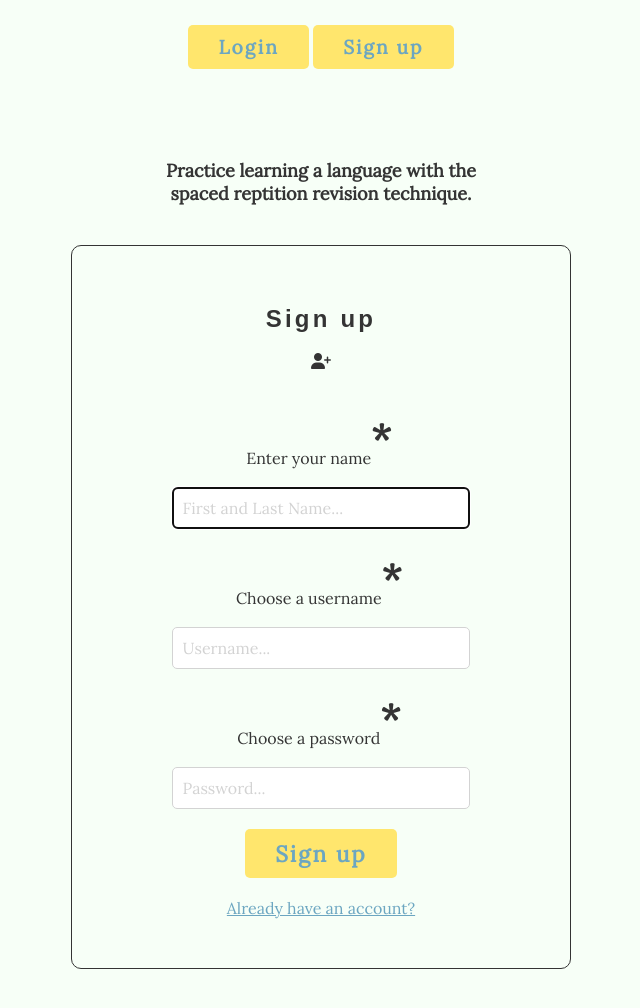
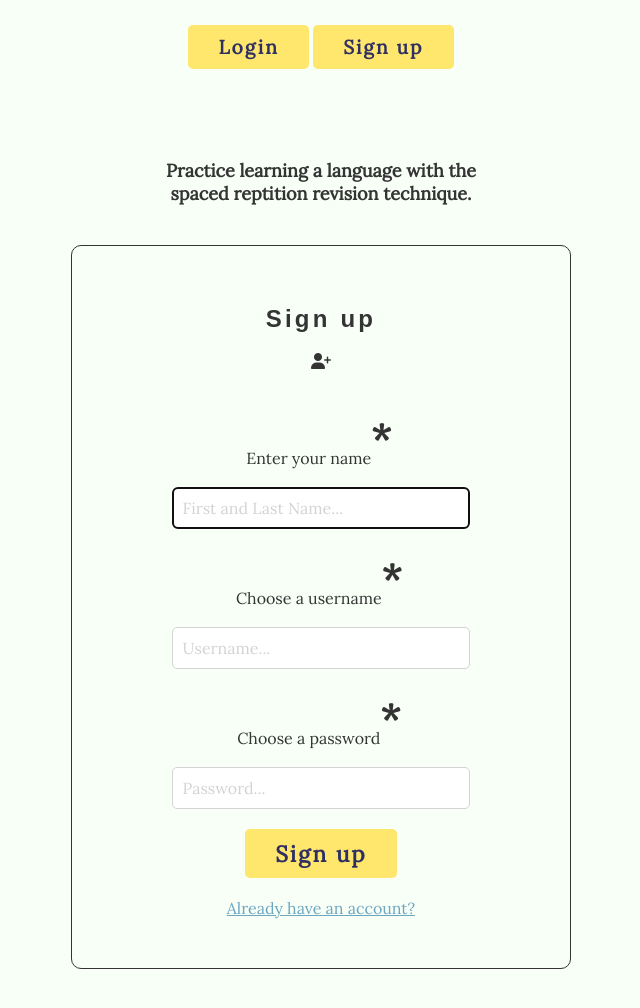
Before and after one commit to thinkful-ei-narwhal/Spaced-Repetition-client-Joseph-Daniel, a React app: page /register in a window 1280 px wide. Shown: the part 218-1226 px from the top of the page, without its empty margins (319-959 px from the left). Built offline with nearby package versions, Linux system fonts and the light colour scheme; a web font is replaced by a local one.

Commit message:
fixed color contrast on buttons

```diff
--- a/src/index.css
+++ b/src/index.css
@@ -58,7 +58,7 @@ body {
   border: none;
   border-radius: 5px;
   background-color: #FFE66D;
-  color: #6CA6C1;
+  color: #2F3061;
   padding: 10px 30px;
   margin: 20px auto 20px;
   letter-spacing: 2px;
@@ -166,7 +166,7 @@ body {
   border: none;
   border-radius: 5px;
   background-color: #FFE66D;
-  color: #6CA6C1;
+  color: #2F3061;
   padding: 10px 30px;
   margin: 20px auto 20px;
   letter-spacing: 2px;
```
Also changed, not shown: 1 other file.
